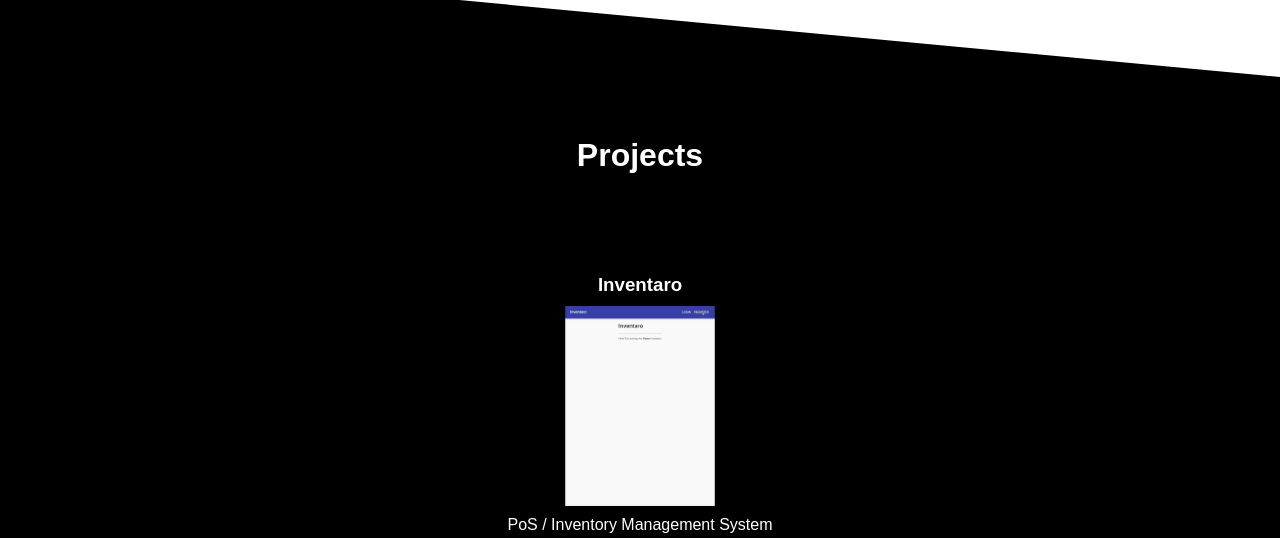
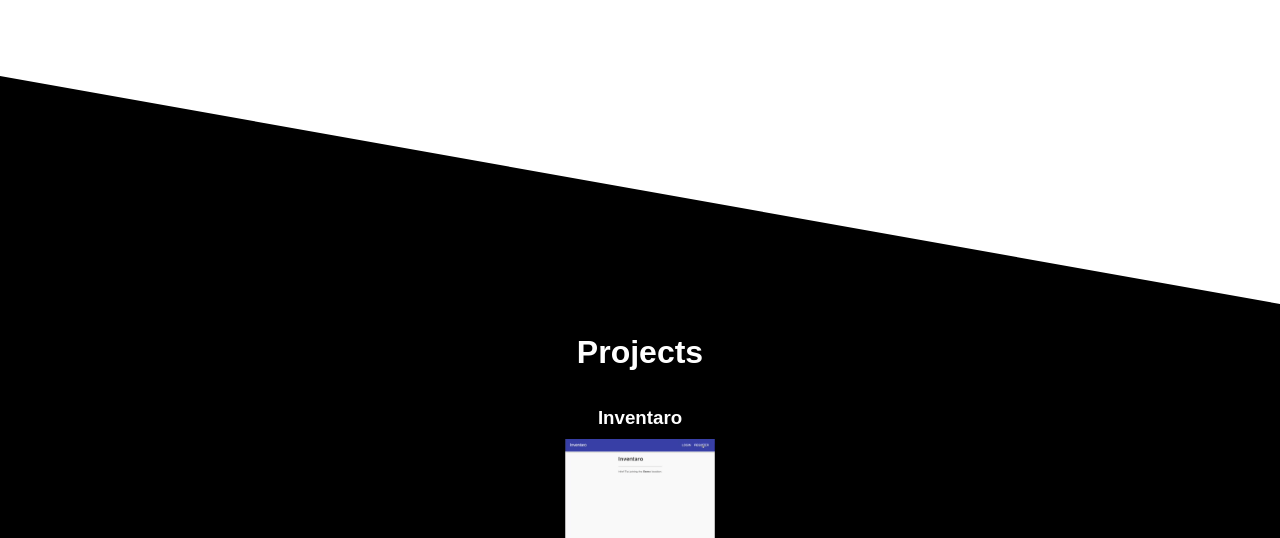
Before and after one commit to skylerisskyler/skylerriley.com, a Gatsby site: page / in a window 1280 px wide. Shown: the part 1402-1940 px from the top of the page. Built offline with nearby package versions, Linux system fonts and the light colour scheme; Gatsby itself is replaced by a stand-in of ours.

Commit message:
styling improvements

```diff
--- a/src/App.css
+++ b/src/App.css
@@ -7,6 +7,13 @@ body {
   background-color: white;
 }
 
+button {
+  outline: none;
+}
+
+a {
+  outline: none;
+}
 
 .navbar {
   color: white;
@@ -115,7 +122,7 @@ body {
   height: 100%;
   width: 100%;
   background-color: white;
-  clip-path: polygon(0 0, 100% 15%, 100% 100%, 0 85%);
+  clip-path: polygon(0 0, 100% 15%, 100% 100%, 0 100%);
   display: flex;
   align-items: center;
 }
@@ -133,12 +140,13 @@ body {
 .projects {
   color: white;
   background-color: white;
-  height: 150vh;
+  height: 190vh;
+  margin-top: -1px;
 }
 
 .projects-content {
   display: flex;
-  align-content: space-around;
+  align-content: center;
   flex-direction: column;
 }
 
@@ -146,14 +154,14 @@ body {
   background-color: black;
   height: 100%;
   width: 100%;
-  clip-path: polygon(0 0, 100% 0, 100% 100%, 0 85%);
+  clip-path: polygon(0 0, 100% 15%, 100% 100%, 0 85%);
   display: flex;
   align-items: flex-start;
 }
 
 .projects-content {
   display: flex;
-  align-content: space-around;
+  align-content: center;
   flex-direction: column;
   justify-content: center;
   width: 75%;
@@ -162,16 +170,18 @@ body {
 }
 
 .projects-content h1 {
-  /* padding: 55px; */
+  padding-top: 75px;
+  padding-bottom: 35px;
 
-  padding-top: 55px;
+
+  /* padding-top: 170px; */
   /* height: 10%; */
   /* background-color: salmon;  */
 }
 
 
 .projects-list {
-  height: 90%;
+  /* height: 90%; */
   width: 100%;
   display: flex;
   justify-content: center;
@@ -188,7 +198,7 @@ body {
   justify-content: center;
   flex-direction: column;
   margin-top: 20px;
-  margin-bottom: 20px;
+  margin-bottom: 50px;
   /* background-color: gray; */
   /* border: 1px solid slateblue; */
   /* background-color: lightblue;  */
@@ -309,6 +319,7 @@ body {
 
 .navbar-item > .active {
   color: white;
+  font-weight: regular;
 }
 
 #nav-photo > .active {
```
